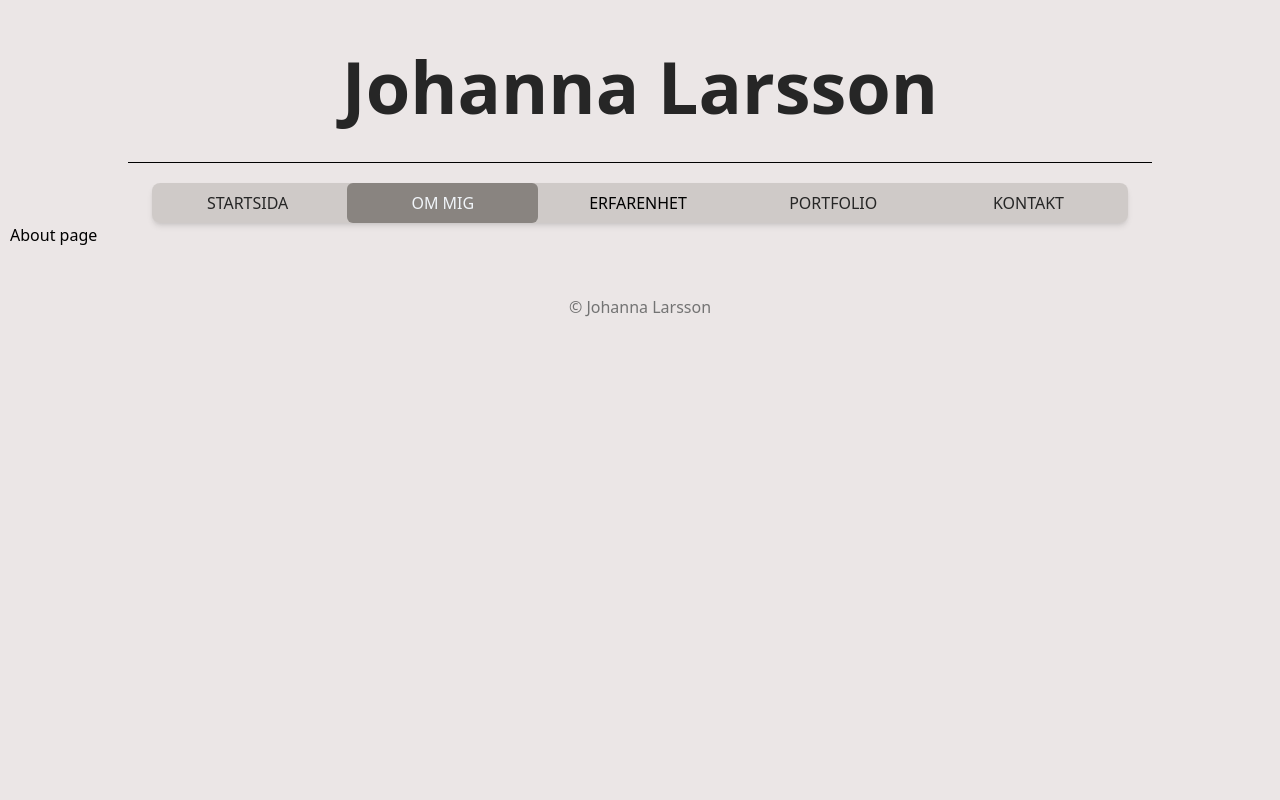
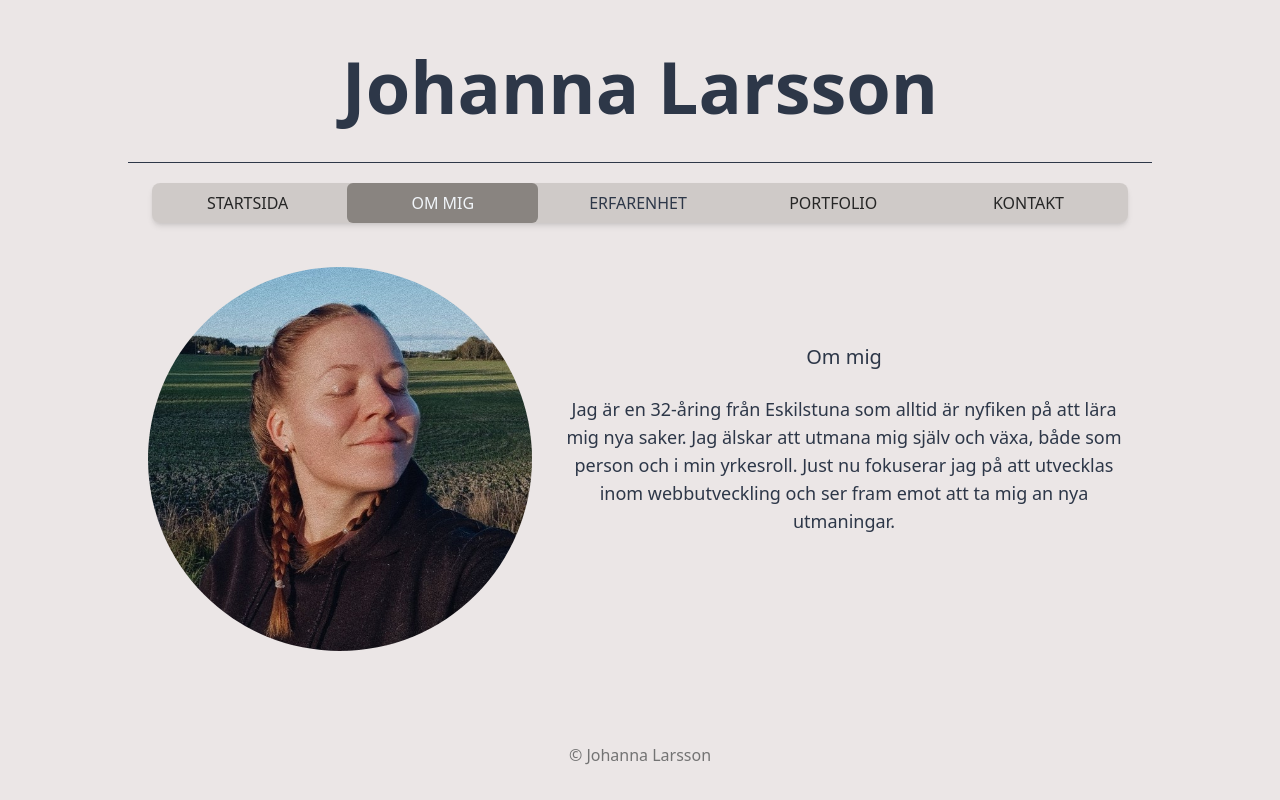
Before and after one commit to johannaskl/MyJourney, a React (Vite) app: page /MyJourney/about in a window 1280 px wide. Built offline with nearby package versions, Linux system fonts and the light colour scheme.

Commit message:
Add about me content, images, change text color

```diff
--- a/src/App.css
+++ b/src/App.css
@@ -2,4 +2,5 @@
 html {
     background: #ebe6e6;
     margin: 10px;
+    color: #2d3748;
 }
--- a/src/components/Layout/Layout.jsx
+++ b/src/components/Layout/Layout.jsx
@@ -9,7 +9,7 @@ const Layout = () => {
     <>
       <header className="text-center mt-10">
         <Link to="/">
-          <h1 className="text-5xl sm:text-6xl md:text-7xl text-neutral-800 font-semibold mb-10">Johanna Larsson</h1>
+          <h1 className="text-5xl sm:text-6xl md:text-7xl font-semibold mb-10">Johanna Larsson</h1>
           <hr className="md:max-w-5xl mx-auto my-5" />
         </Link>
 
--- a/src/pages/About/About.jsx
+++ b/src/pages/About/About.jsx
@@ -1,4 +1,5 @@
 import { useEffect } from "react";
+import aboutImg from '/images/273847997_2.jpg'
 
 function About() {
   useEffect(() => {
@@ -6,9 +7,15 @@ function About() {
   }, []);
 
   return (
-    <>
-      <h1>About page</h1>
-    </>
+    <div className="flex flex-col items-center justify-center text-center px-4 ">
+      <div className="my-11 flex flex-col sm:flex-row items-center justify-center space-x-6">
+        <img src={aboutImg} alt="Om mig bild" className="rounded-full w-96 mb-9 md:mb-0" />
+        <section>
+          <h2 className="text-xl font-medium mb-6">Om mig</h2>
+          <p className="text-base md:text-lg max-w-xl mx-auto mb-10">Jag är en 32-åring från Eskilstuna som alltid är nyfiken på att lära mig nya saker. Jag älskar att utmana mig själv och växa, både som person och i min yrkesroll. Just nu fokuserar jag på att utvecklas inom webbutveckling och ser fram emot att ta mig an nya utmaningar.</p>
+        </section>
+      </div>
+    </div>
   );
 }
 
--- a/src/pages/Home/Home.jsx
+++ b/src/pages/Home/Home.jsx
@@ -11,7 +11,7 @@ function Home() {
       <div className="my-11 md:flex items-center space-x-6 text-nowrap">
         <img src={profileImg} alt="Min profilbild" className="rounded-full w-96 mb-9 md:mb-0" />
         <section>
-          <h2 className="text-xl mb-6 text-neutral-800 ">Student | Blivande Frontendutvecklare</h2>
+          <h2 className="text-xl font-medium mb-6">Student | Blivande Frontendutvecklare</h2>
           <p className="text-base md:text-lg max-w-xl mx-auto mb-10 text-pink-400">Utvecklar min framtid, en rad åt gången.</p>
         </section>
       </div>
```
Also changed, not shown: public/images/20250430_190711_2.jpg (added), public/images/273847997_2.jpg (added).
